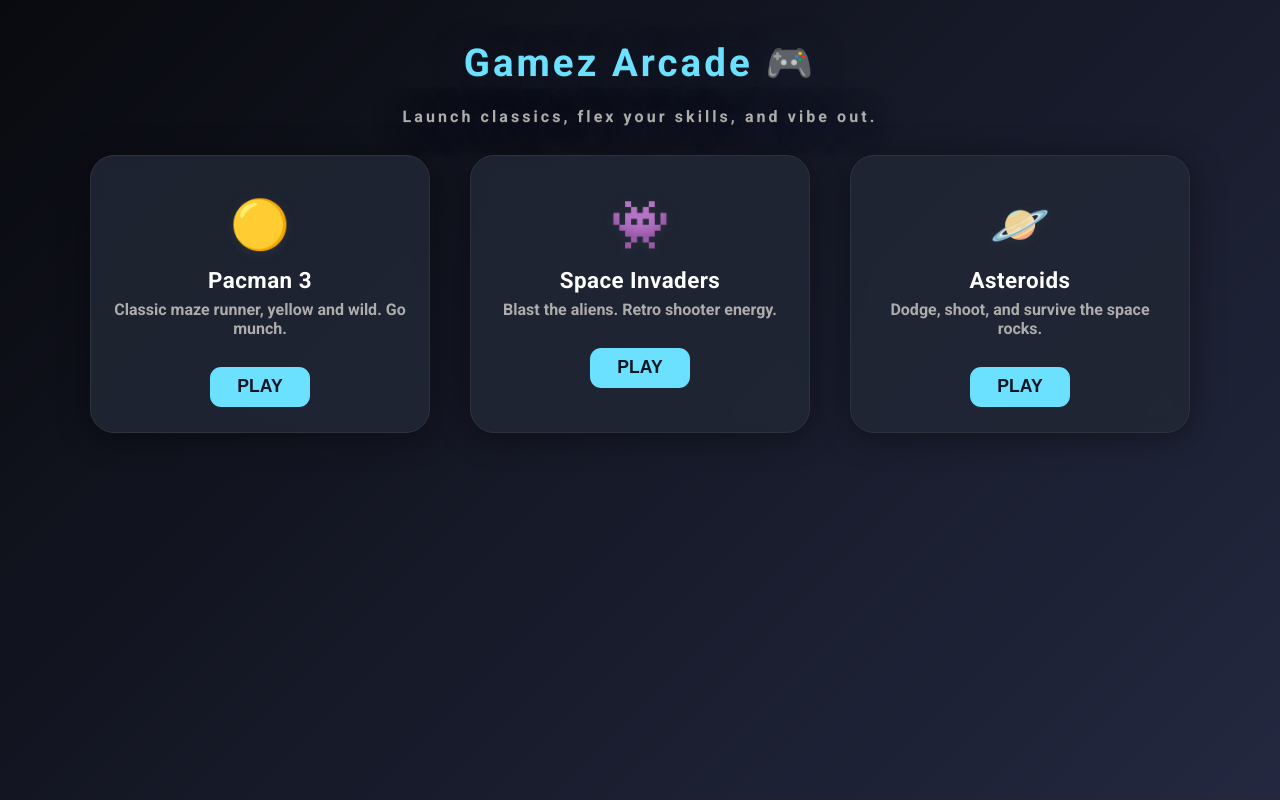
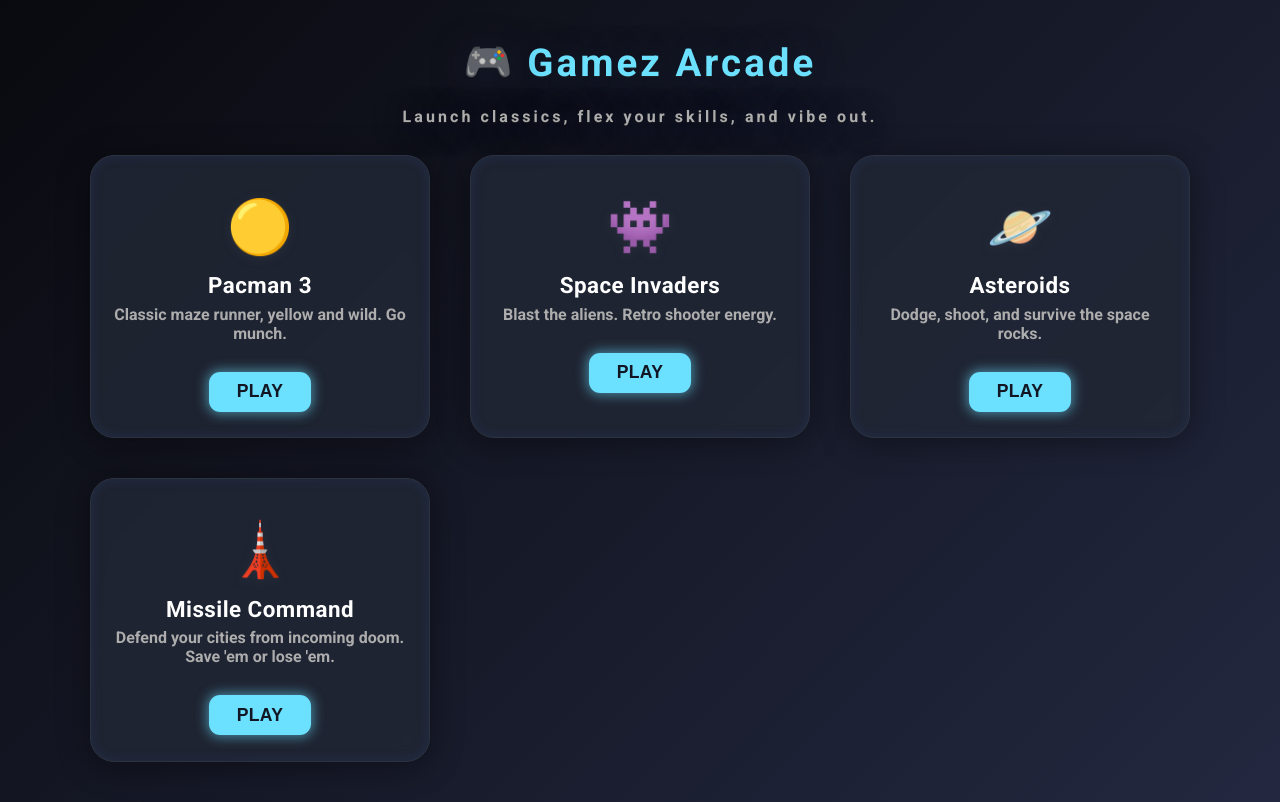
Before and after one commit to xak1234/Gamez, a website: page public/index.html in a window 1280 px wide. Drawn offline with Linux system fonts and the light colour scheme.

Commit message:
Update index.html

```diff
--- a/public/index.html
+++ b/public/index.html
@@ -1,4 +1,3 @@
-
 <!DOCTYPE html>
 <html lang="en">
 <head>
@@ -12,6 +11,7 @@
       --bg-dark: #181c25;
       --glass: rgba(34,39,54,0.85);
       --card-hover: #262a38;
+      --btn-glow: 0 0 12px 2px #6be1ff88;
     }
     body {
       margin: 0;
@@ -30,6 +30,15 @@
       background: transparent;
       color: var(--accent);
       text-shadow: 0 4px 32px #141c2e, 0 1px 0 #222;
+      user-select: none;
+    }
+    .header-emoji {
+      display: inline-block;
+      animation: emojiBounce 1.3s infinite alternate cubic-bezier(0.5, 0.4, 0.8, 1.2);
+    }
+    @keyframes emojiBounce {
+      0% { transform: translateY(0);}
+      100% { transform: translateY(-8px) scale(1.14);}
     }
     .games-grid {
       display: grid;
@@ -42,24 +51,31 @@
     .game-card {
       background: var(--glass);
       border-radius: 1.5rem;
-      box-shadow: 0 4px 32px rgba(0,0,0,0.4);
+      box-shadow: 0 4px 32px rgba(0,0,0,0.4), 0 0 8px 2px #24335577 inset;
       transition: transform 0.18s, box-shadow 0.18s, background 0.18s;
       padding: 2.5rem 1.2rem 1.6rem 1.2rem;
       text-align: center;
       cursor: pointer;
       backdrop-filter: blur(8px);
       border: 1.5px solid #2d323f;
+      position: relative;
+      overflow: hidden;
     }
     .game-card:hover {
       background: var(--card-hover);
       box-shadow: 0 8px 40px var(--accent), 0 4px 16px #101321;
       transform: translateY(-7px) scale(1.025);
+      outline: 2px solid var(--accent);
     }
     .game-icon {
-      font-size: 3rem;
+      font-size: 3.3rem;
       margin-bottom: 0.9rem;
       display: block;
       filter: drop-shadow(0 2px 4px #30374590);
+      transition: transform 0.2s;
+    }
+    .game-card:hover .game-icon {
+      transform: scale(1.13) rotate(-7deg);
     }
     .game-title {
       font-size: 1.4rem;
@@ -73,6 +89,33 @@
       color: #adadad;
       margin-bottom: 1.2rem;
     }
+    .game-card button {
+      background: var(--accent);
+      color: #121522;
+      font-size: 1.1rem;
+      font-weight: 700;
+      border: none;
+      border-radius: 0.7rem;
+      padding: 0.6rem 1.7rem;
+      margin-top: 0.6rem;
+      cursor: pointer;
+      transition: background 0.17s, box-shadow 0.17s, color 0.17s;
+      box-shadow: var(--btn-glow);
+      outline: none;
+      letter-spacing: 0.02em;
+    }
+    .game-card button:hover, .game-card button:focus {
+      background: #fff;
+      color: var(--accent);
+      box-shadow: 0 0 16px 4px var(--accent);
+      filter: brightness(1.13);
+    }
+    .game-card, .game-card button {
+      transition: box-shadow 0.2s, background 0.2s, color 0.2s;
+    }
+    .game-card:hover {
+      cursor: url('https://cdn-icons-png.flaticon.com/512/718/718272.png'), pointer;
+    }
     @media (max-width: 600px) {
       header { font-size: 1.5rem; padding-top: 2rem; }
       .games-grid { gap: 1.2rem; padding: 0 1rem 2rem 1rem;}
@@ -82,7 +125,7 @@
 </head>
 <body>
   <header>
-    Gamez Arcade 🎮<br>
+    <span class="header-emoji">🎮</span> Gamez Arcade<br>
     <span style="font-size:1rem; color:#adadad; font-weight:400;">Launch classics, flex your skills, and vibe out.</span>
   </header>
   <main>
@@ -91,7 +134,7 @@
     </section>
   </main>
   <script>
-    // Drop your games here — easy to add new ones!
+    // Games array, just add new objects to expand!
     const games = [
       {
         title: "Pacman 3",
@@ -110,6 +153,12 @@
         icon: "🪐",
         file: "asteroids.html",
         desc: "Dodge, shoot, and survive the space rocks."
+      },
+      {
+        title: "Missile Command",
+        icon: "🗼",
+        file: "missile.html",
+        desc: "Defend your cities from incoming doom. Save 'em or lose 'em."
       }
     ];
 
@@ -123,12 +172,7 @@
         <span class="game-icon">${game.icon}</span>
         <div class="game-title">${game.title}</div>
         <div class="game-desc">${game.desc}</div>
-        <button style="
-          background: var(--accent); color:#121522; font-size:1.1rem; font-weight:700;
-          border:none; border-radius:0.7rem; padding:0.6rem 1.7rem;
-          margin-top:0.6rem; cursor:pointer; transition:background 0.17s;">
-          PLAY
-        </button>
+        <button>PLAY</button>
       `;
       card.querySelector('button').onclick = e => {
         e.stopPropagation();
```
